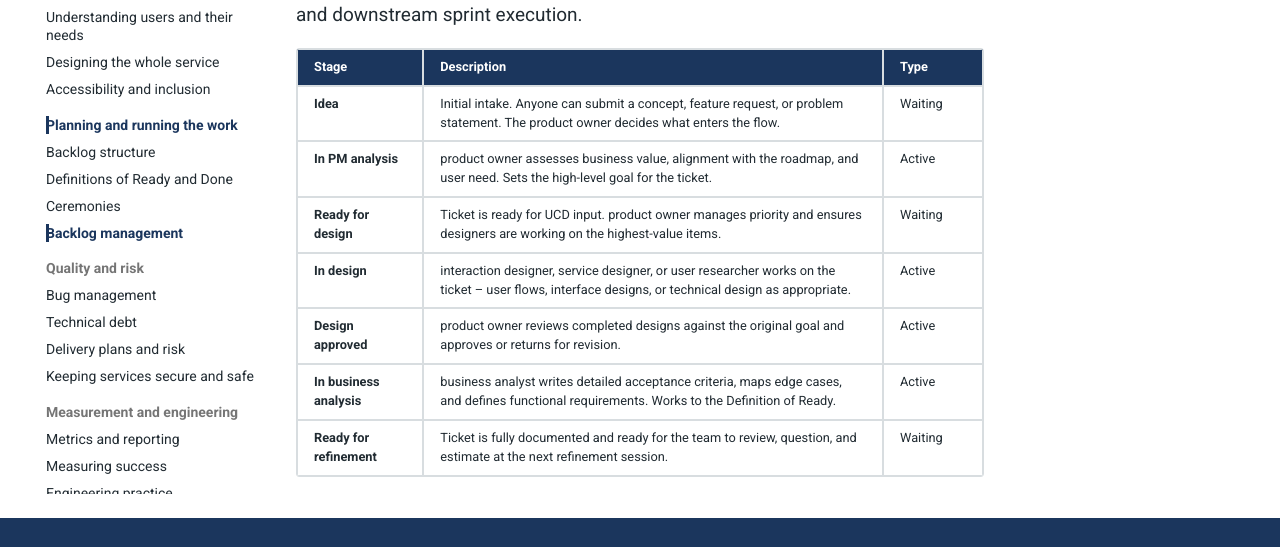
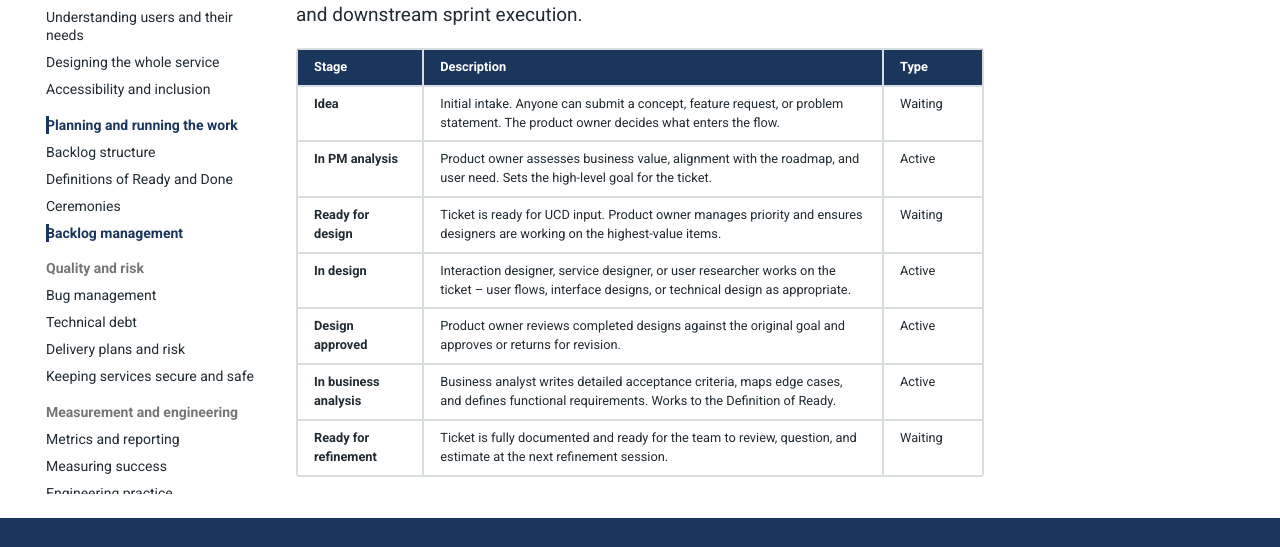
Before and after one commit to DHCW-Digital-Health-and-Care-Wales/dhcw-delivery-playbook, an MkDocs documentation site: the page built from docs/backlog-management.md, in a window 1280 px wide and 900 px high, scrolled down 713 px. Shown: the part 247-794 px from the top of the window. Built offline with MkDocs 1.6.1 and Material for MkDocs 9.7.7, drawn with Linux system fonts in a browser that asks for light colours; comment, search, counter and statistics services are not loaded.

Commit message:
Task 3: keep sentence-initial capitalisation for generic titles
Co-authored-by: fireballxlV <95079606+fireballxlV@users.noreply.github.com>

```diff
--- a/docs/backlog-management.md
+++ b/docs/backlog-management.md
@@ -16,9 +16,9 @@ The following board structure maps how ideas move from initial concept to sprint
 | Stage | Description | Type |
 | --- | --- | --- |
 | **Idea** | Initial intake. Anyone can submit a concept, feature request, or problem statement. The product owner decides what enters the flow. | Waiting |
-| **In PM analysis** | product owner assesses business value, alignment with the roadmap, and user need. Sets the high-level goal for the ticket. | Active |
-| **Ready for design** | Ticket is ready for UCD input. product owner manages priority and ensures designers are working on the highest-value items. | Waiting |
-| **In design** | interaction designer, service designer, or user researcher works on the ticket – user flows, interface designs, or technical design as appropriate. | Active |
-| **Design approved** | product owner reviews completed designs against the original goal and approves or returns for revision. | Active |
-| **In business analysis** | business analyst writes detailed acceptance criteria, maps edge cases, and defines functional requirements. Works to the Definition of Ready. | Active |
+| **In PM analysis** | Product owner assesses business value, alignment with the roadmap, and user need. Sets the high-level goal for the ticket. | Active |
+| **Ready for design** | Ticket is ready for UCD input. Product owner manages priority and ensures designers are working on the highest-value items. | Waiting |
+| **In design** | Interaction designer, service designer, or user researcher works on the ticket – user flows, interface designs, or technical design as appropriate. | Active |
+| **Design approved** | Product owner reviews completed designs against the original goal and approves or returns for revision. | Active |
+| **In business analysis** | Business analyst writes detailed acceptance criteria, maps edge cases, and defines functional requirements. Works to the Definition of Ready. | Active |
 | **Ready for refinement** | Ticket is fully documented and ready for the team to review, question, and estimate at the next refinement session. | Waiting |
```
Also changed, not shown: docs/before-sprint-1.md (+3 -3 lines), docs/team-roles.md (+2 -2 lines), docs/technical-debt.md (+1 -1 lines), docs/understanding-users.md (+1 -1 lines).
